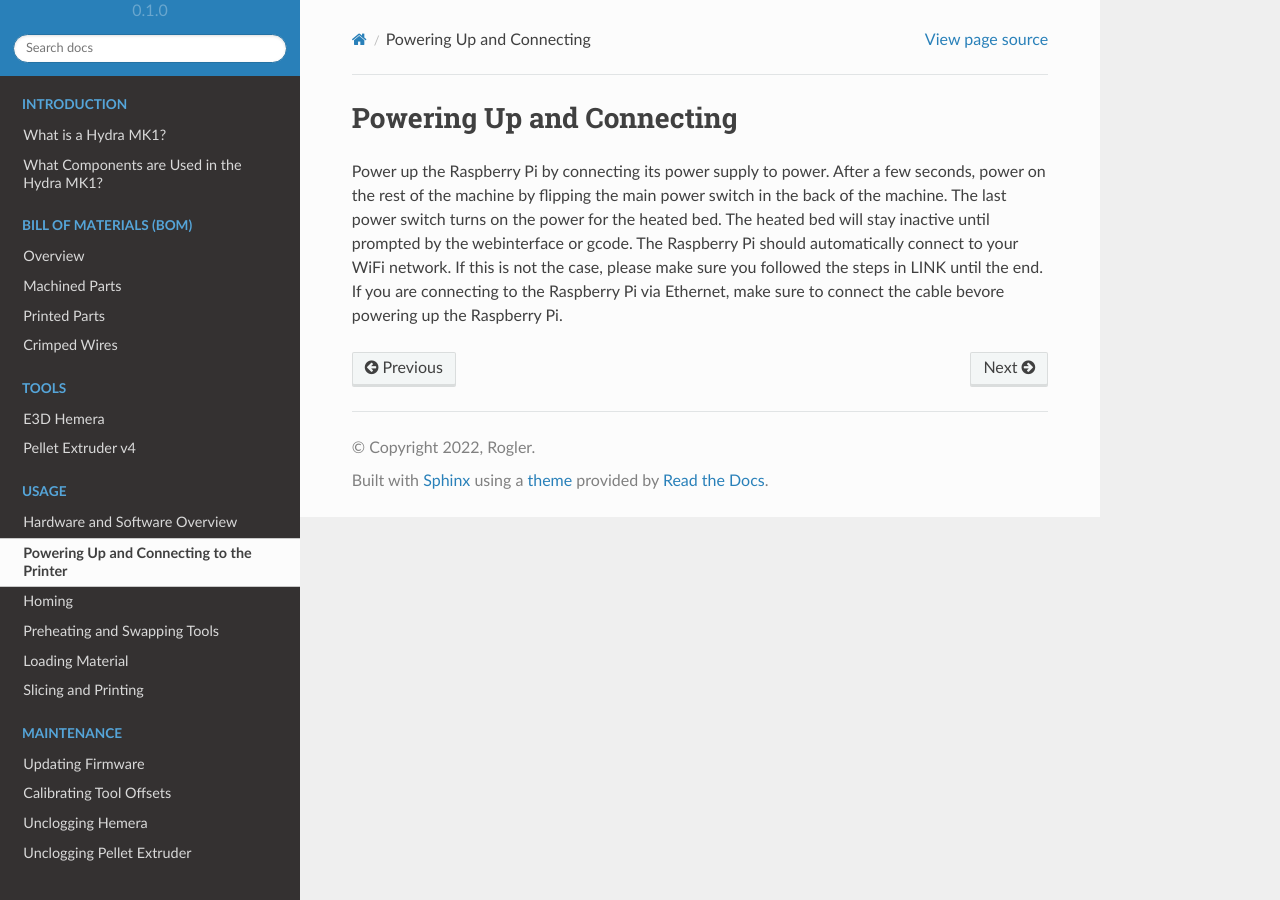
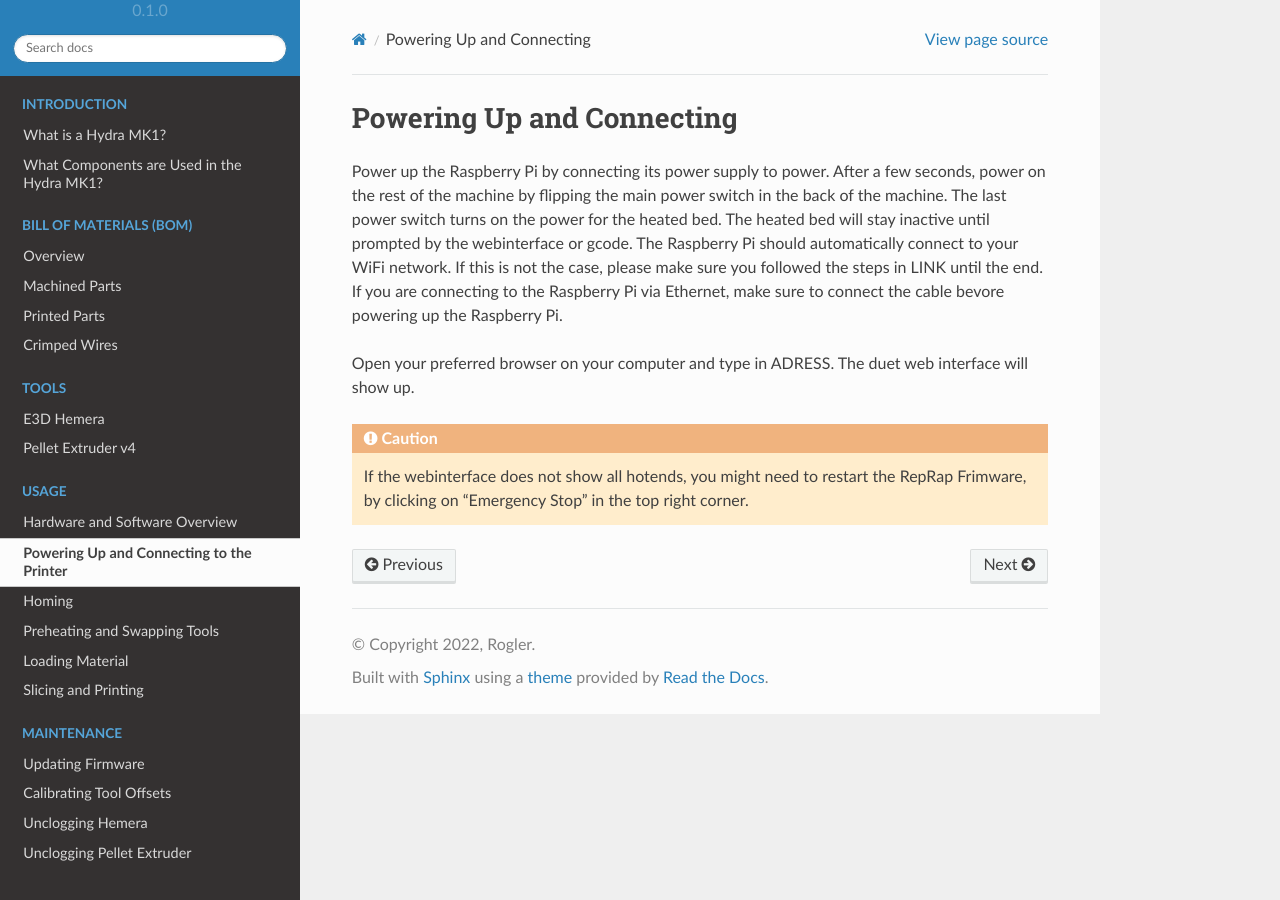
Before and after one commit to srl-ethz/hydra-documentation, a Sphinx documentation site: the page built from docs/source/usage/power.rst, in a window 1280 px wide. Built offline with Sphinx 7.4.7 and the Read the Docs theme 2.0.0, drawn with Linux system fonts in a browser that asks for light colours; pages that are not in the unit, such as notebooks, are missing from menus.

Commit message:
Update power.rst

```diff
--- a/docs/source/usage/power.rst
+++ b/docs/source/usage/power.rst
@@ -4,3 +4,7 @@ Powering Up and Connecting
 
 Power up the Raspberry Pi by connecting its power supply to power. After a few seconds, power on the rest of the machine by flipping the main power switch in the back of the machine. The last power switch turns on the power for the heated bed. The heated bed will stay inactive until prompted by the webinterface or gcode.
 The Raspberry Pi should automatically connect to your WiFi network. If this is not the case, please make sure you followed the steps in LINK until the end. If you are connecting to the Raspberry Pi via Ethernet, make sure to connect the cable bevore powering up the Raspberry Pi.
+
+Open your preferred browser on your computer and type in ADRESS. The duet web interface will show up.
+
+.. Caution:: If the webinterface does not show all hotends, you might need to restart the RepRap Frimware, by clicking on "Emergency Stop" in the top right corner.
```
